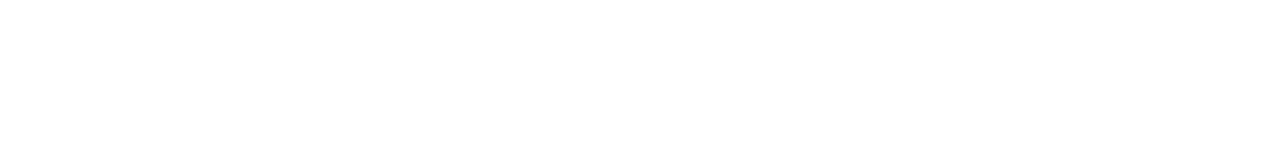
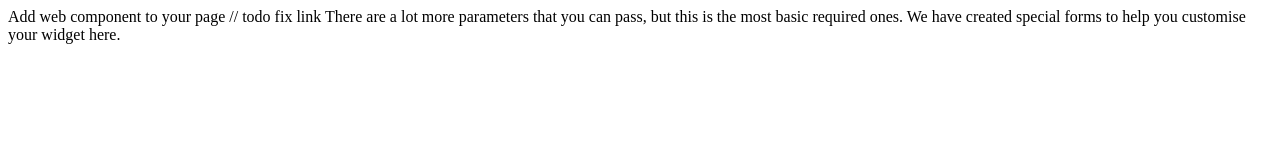
Before and after one commit to alexandernative/blockchain_wef, a plain HTML site: page index.html in a window 1280 px wide. Drawn offline with Linux system fonts and the light colour scheme.

Commit message:
Update index.html

```diff
--- a/index.html
+++ b/index.html
@@ -1,6 +1,10 @@
-
-  <script
-    type="text/javascript"
-    src="https://cdn.intelligence.weforum.org/insiw/v1/latest.js">
-  </script>
-<insi-widget apikey="YOUR_API_KEY_HERE" topicid="a1Gb00000038qmPEAQ"></insi-widget>
+<head>
+   <script type="text/javascript" src="https://cdn.intelligence.weforum.org/insiw/v1/index.js">
+   </script>
+</head>
+Add web component to your page
+<insi-widget
+      topicid='<your-topic>'
+      apikey='<your-api-key>'
+/>
+// todo fix link There are a lot more parameters that you can pass, but this is the most basic required ones. We have created special forms to help you customise your widget here.
```
